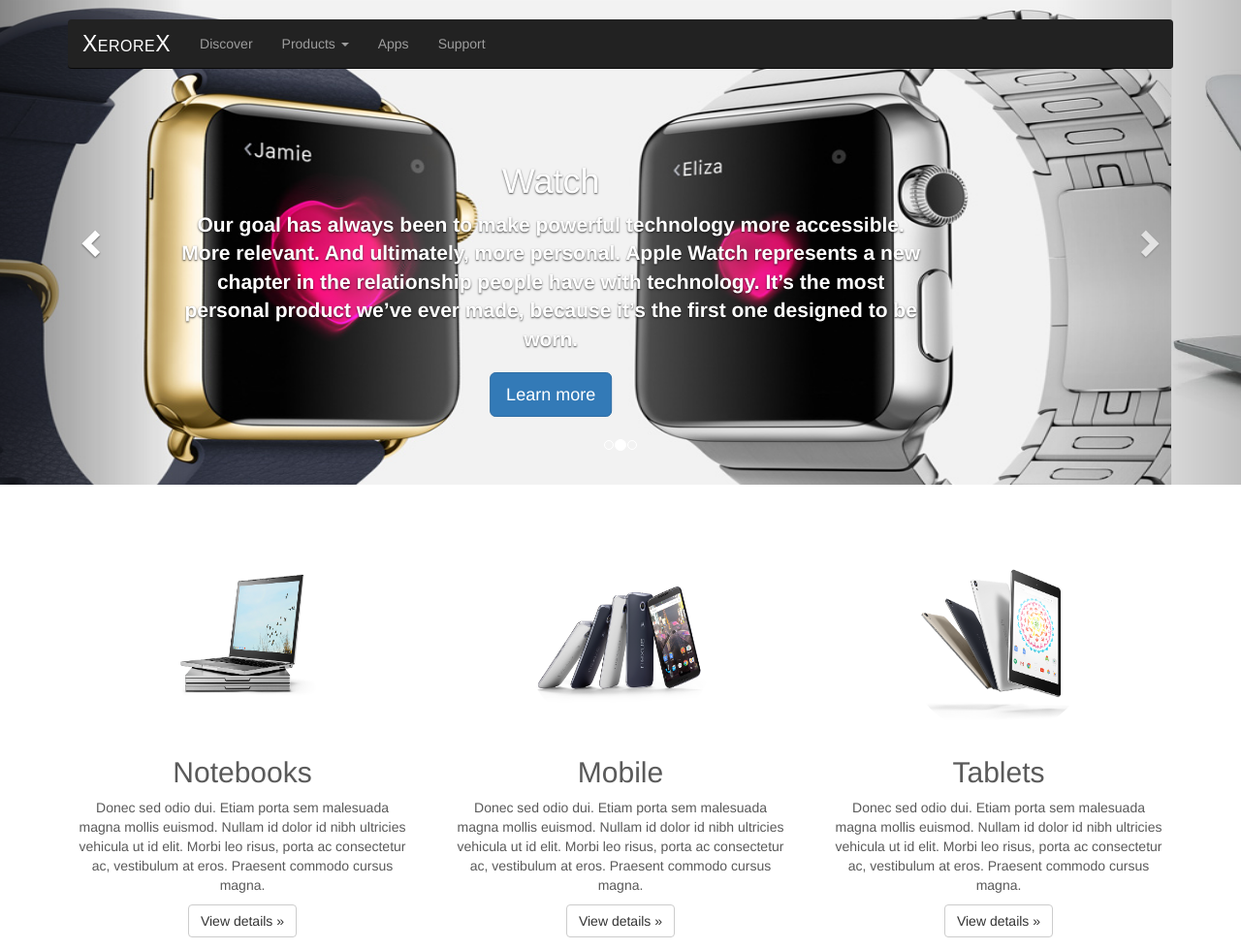
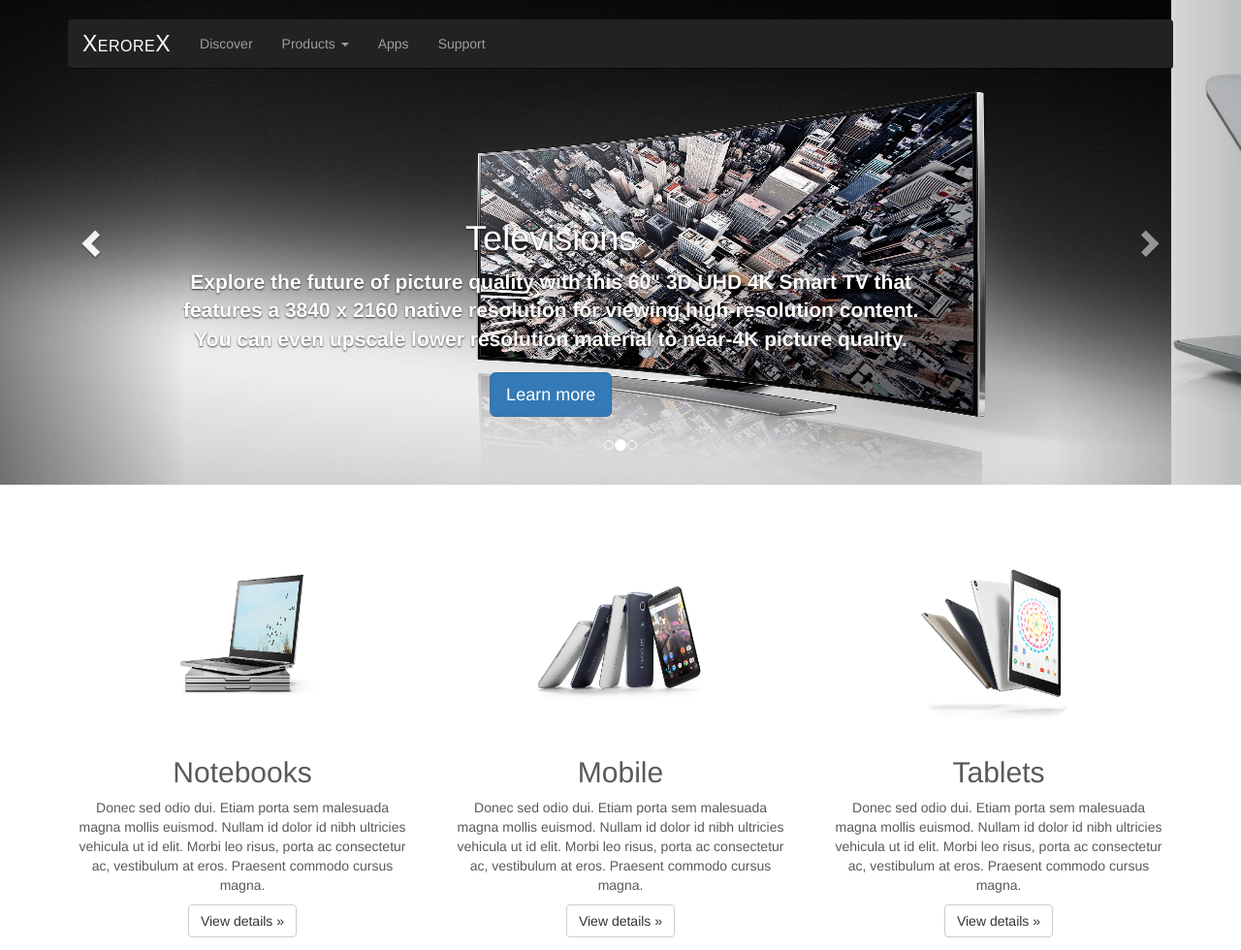
Before and after one commit to AskYous/Xerorex, a plain HTML site: page index.html in a window 1280 px wide. Shown: the top 980 px of the page at 97% size. Drawn offline with Linux system fonts and the light colour scheme.

Commit message:
Added 4k TV

```diff
--- a/js/controllers.js
+++ b/js/controllers.js
@@ -18,8 +18,7 @@
 		}, {
 			title: 'Wearables',
 			href: '#/Products/Wearables'
-		}
-		]
+		}]
 	}, {
 		title: 'Apps',
 		href: '#/Apps'
@@ -32,10 +31,10 @@
 // Carousel controller
 xerorexApp.controller('carouselCtrl', function ($scope) {
 	$scope.carouselItems = [{
-			header: 'Watch',
-			description: 'Our goal has always been to make powerful technology more accessible. More relevant. And ultimately, more personal. Apple Watch represents a new chapter in the relationship people have with technology. It’s the most personal product we’ve ever made, because it’s the first one designed to be worn.',
+			header: 'Televisions',
+			description: 'Explore the future of picture quality with this 60" 3D UHD 4K Smart TV that features a 3840 x 2160 native resolution for viewing high-resolution content. You can even upscale lower resolution material to near-4K picture quality.',
 			href: '#/Learn More',
-			img: 'img/apple-watch.jpg',
+			img: 'img/TV-4k-Curved.jpg',
 			btnText: 'Learn more'
 		},{
 			header: 'Notebooks',
```
Also changed, not shown: index.html (+0 -1 lines), img/TV-4k-Curved.jpg (added).
